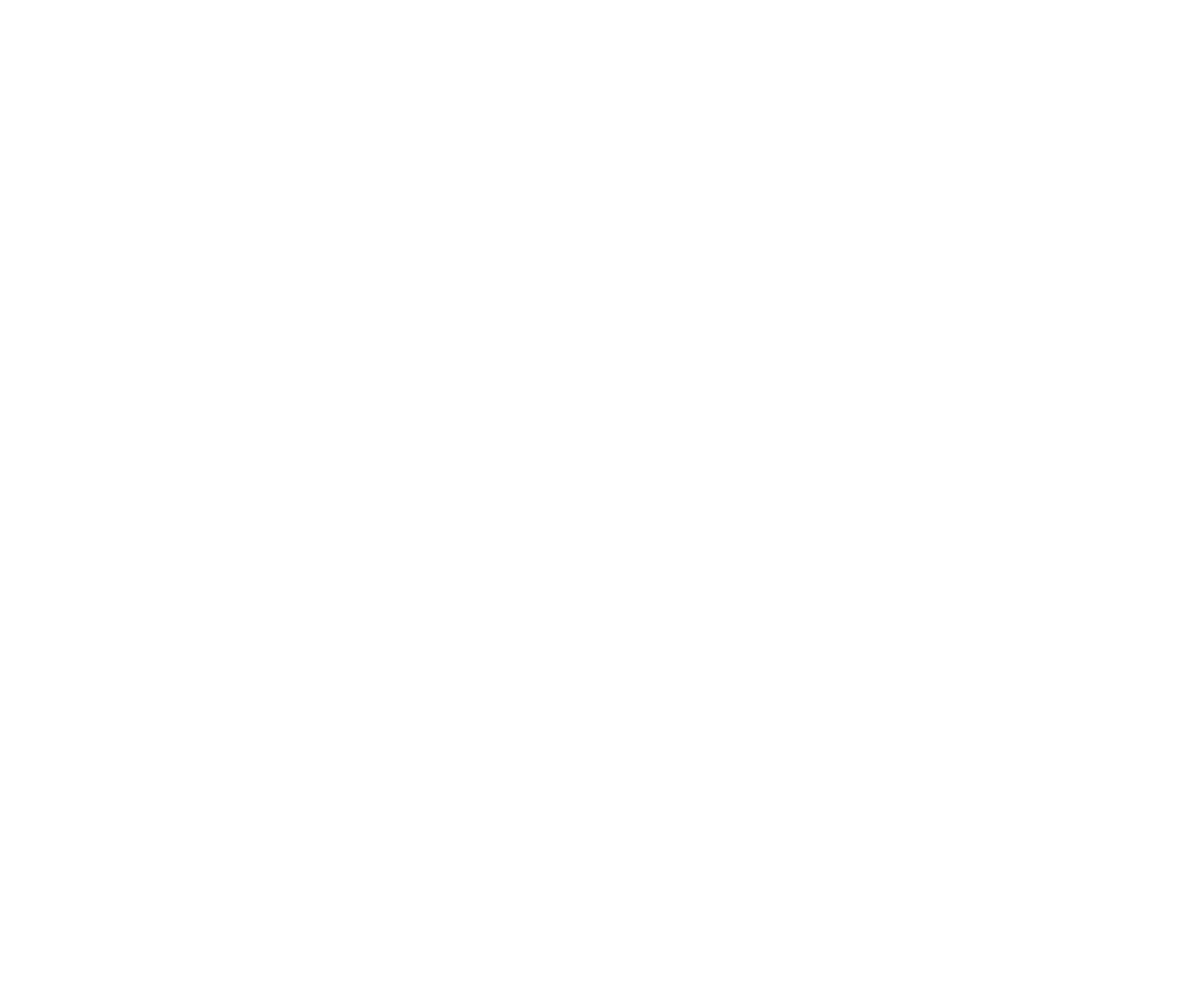
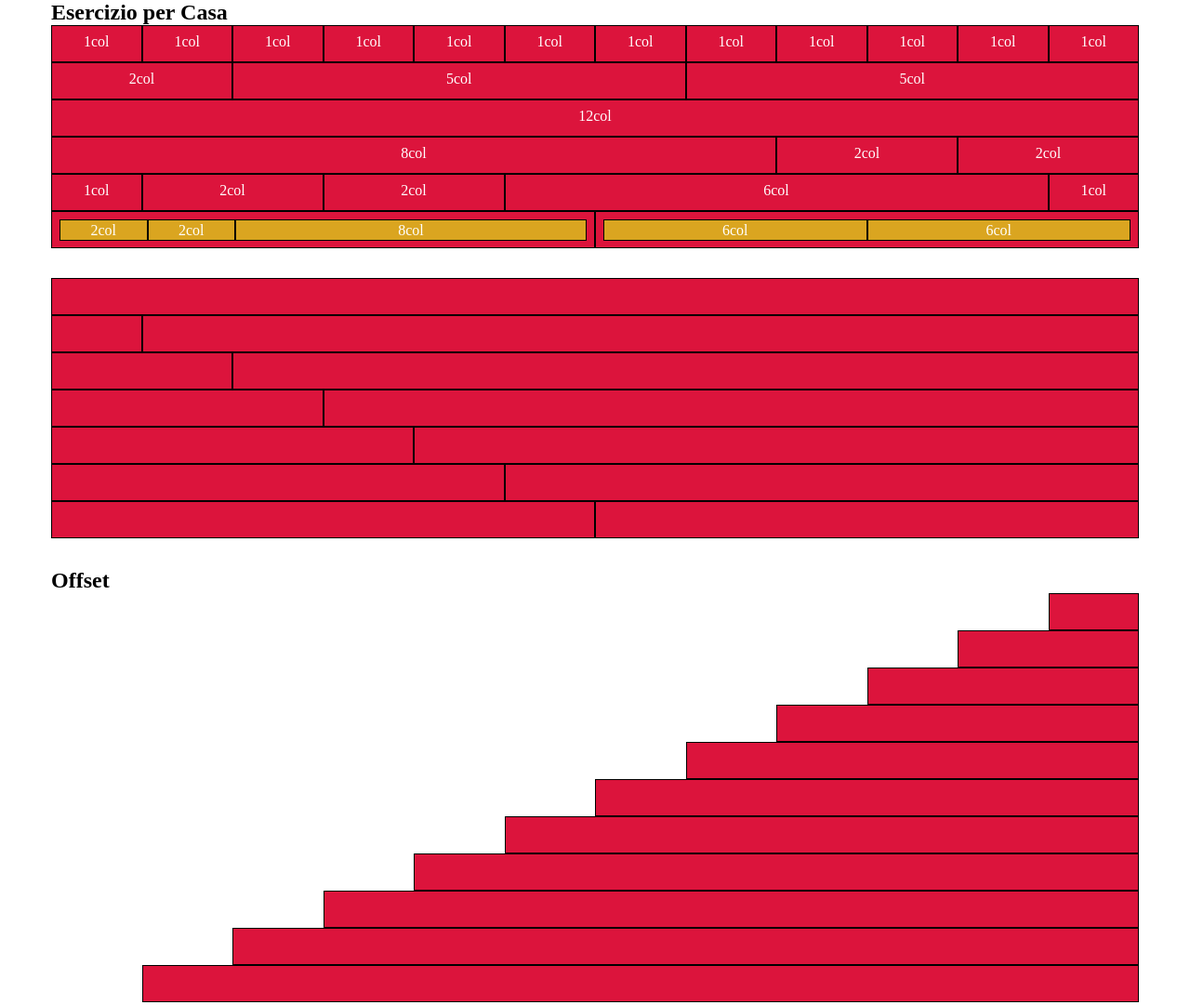
Before and after one commit to reistence/html-css-12bool, a plain HTML site: page index.html in a window 1280 px wide. Shown: the whole page at 93% size. Before the commit the page ends 800 px from the top, so only its background shows below. Drawn offline with Linux system fonts and the light colour scheme.

Commit message:
Esercizio completato

```diff
--- a/css/12bool.css
+++ b/css/12bool.css
@@ -26,8 +26,7 @@
   flex-grow: 1;
   flex-basis: 0;
   max-width: 100%;
-} */
-
+} *xs
 [class*="col-"] {
   flex-grow: 0;
   flex-shrink: 0;
@@ -85,40 +84,40 @@
 }
 
 /* OFFSET XS STYLING */
-.col-sx-offset-1 {
+.col-xs-offset-1 {
   margin-left: calc(100% / 12 * 1);
 }
-.col-sx-offset-2 {
+.col-xs-offset-2 {
   margin-left: calc(100% / 12 * 2);
 }
-.col-sx-offset-3 {
+.col-xs-offset-3 {
   margin-left: calc(100% / 12 * 3);
 }
-.col-sx-offset-4 {
+.col-xs-offset-4 {
   margin-left: calc(100% / 12 * 4);
 }
-.col-sx-offset-5 {
+.col-xs-offset-5 {
   margin-left: calc(100% / 12 * 5);
 }
-.col-sx-offset-6 {
+.col-xs-offset-6 {
   margin-left: calc(100% / 12 * 6);
 }
-.col-sx-offset-7 {
+.col-xs-offset-7 {
   margin-left: calc(100% / 12 * 7);
 }
-sm- .col-sx-offset-8 {
+.col-xs-offset-8 {
   margin-left: calc(100% / 12 * 8);
 }
-.col-sx-offset-9 {
+.col-xs-offset-9 {
   margin-left: calc(100% / 12 * 9);
 }
-.col-sx-offset-10 {
+.col-xs-offset-10 {
   margin-left: calc(100% / 12 * 10);
 }
-.col-sx-offset-11 {
+.col-xs-offset-11 {
   margin-left: calc(100% / 12 * 11);
 }
-.col-sx-offset-12 {
+.col-xs-offset-12 {
   margin-left: calc(100% / 12 * 12);
 }
 
--- a/css/style.css
+++ b/css/style.css
@@ -3,3 +3,24 @@
   margin: 0;
   box-sizing: border-box;
 }
+
+section {
+  margin-bottom: 2em;
+}
+.box {
+  background-color: crimson;
+  height: 40px;
+  border: 1px solid black;
+  color: white;
+  text-align: center;
+  padding: 0.5em;
+}
+.inner-box {
+  background-color: goldenrod;
+  border: 1px solid black;
+  color: white;
+  text-align: center;
+  padding: 0.1em;
+  margin: 0 auto;
+  align-items: center;
+}
--- a/index.html
+++ b/index.html
@@ -10,5 +10,135 @@
     <!-- CUSTUM CSS STYLESHEET -->
     <link rel="stylesheet" href="css/style.css" />
   </head>
-  <body></body>
+  <body>
+    <!-- ES-1 -->
+    <section>
+      <div class="container">
+        <h2>Esercizio per Casa</h2>
+        <div class="row">
+          <div class="box col-xs-1">1col</div>
+          <div class="box col-xs-1">1col</div>
+          <div class="box col-xs-1">1col</div>
+          <div class="box col-xs-1">1col</div>
+          <div class="box col-xs-1">1col</div>
+          <div class="box col-xs-1">1col</div>
+          <div class="box col-xs-1">1col</div>
+          <div class="box col-xs-1">1col</div>
+          <div class="box col-xs-1">1col</div>
+          <div class="box col-xs-1">1col</div>
+          <div class="box col-xs-1">1col</div>
+          <div class="box col-xs-1">1col</div>
+        </div>
+        <div class="row">
+          <div class="box col-xs-2">2col</div>
+          <div class="box col-xs-5">5col</div>
+          <div class="box col-xs-5">5col</div>
+        </div>
+        <div class="row">
+          <div class="box col-xs-12">12col</div>
+        </div>
+        <div class="row">
+          <div class="box col-xs-8">8col</div>
+          <div class="box col-xs-2">2col</div>
+          <div class="box col-xs-2">2col</div>
+        </div>
+        <div class="row">
+          <div class="box col-xs-1">1col</div>
+          <div class="box col-xs-2">2col</div>
+          <div class="box col-xs-2">2col</div>
+          <div class="box col-xs-6">6col</div>
+          <div class="box col-xs-1">1col</div>
+        </div>
+        <div class="row">
+          <div class="box col-xs-6">
+            <div class="row">
+              <div class="inner-box col-xs-2">2col</div>
+              <div class="inner-box col-xs-2">2col</div>
+              <div class="inner-box col-xs-8">8col</div>
+            </div>
+          </div>
+          <div class="box col-xs-6">
+            <div class="row">
+              <div class="inner-box col-xs-6">6col</div>
+              <div class="inner-box col-xs-6">6col</div>
+            </div>
+          </div>
+        </div>
+      </div>
+    </section>
+    <!-- /ES-1 -->
+    <!-- ES-2 -->
+    <section>
+      <div class="container">
+        <div class="row">
+          <div class="box col-xs-12"></div>
+        </div>
+        <div class="row">
+          <div class="box col-xs-1"></div>
+          <div class="box col-xs-11"></div>
+        </div>
+        <div class="row">
+          <div class="box col-xs-2"></div>
+          <div class="box col-xs-10"></div>
+        </div>
+        <div class="row">
+          <div class="box col-xs-3"></div>
+          <div class="box col-xs-9"></div>
+        </div>
+        <div class="row">
+          <div class="box col-xs-4"></div>
+          <div class="box col-xs-8"></div>
+        </div>
+        <div class="row">
+          <div class="box col-xs-5"></div>
+          <div class="box col-xs-7"></div>
+        </div>
+        <div class="row">
+          <div class="box col-xs-6"></div>
+          <div class="box col-xs-6"></div>
+        </div>
+      </div>
+    </section>
+    <!-- /ES-2 -->
+    <!-- ES-3 -->
+    <section>
+      <div class="container">
+        <h2>Offset</h2>
+        <div class="row">
+          <div class="box col-xs-1 col-xs-offset-11"></div>
+        </div>
+        <div class="row">
+          <div class="box col-xs-2 col-xs-offset-10"></div>
+        </div>
+        <div class="row">
+          <div class="box col-xs-3 col-xs-offset-9"></div>
+        </div>
+        <div class="row">
+          <div class="box col-xs-4 col-xs-offset-8"></div>
+        </div>
+        <div class="row">
+          <div class="box col-xs-5 col-xs-offset-7"></div>
+        </div>
+        <div class="row">
+          <div class="box col-xs-6 col-xs-offset-6"></div>
+        </div>
+        <div class="row">
+          <div class="box col-xs-7 col-xs-offset-5"></div>
+        </div>
+        <div class="row">
+          <div class="box col-xs-8 col-xs-offset-4"></div>
+        </div>
+        <div class="row">
+          <div class="box col-xs-9 col-xs-offset-3"></div>
+        </div>
+        <div class="row">
+          <div class="box col-xs-10 col-xs-offset-2"></div>
+        </div>
+        <div class="row">
+          <div class="box col-xs-11 col-xs-offset-1"></div>
+        </div>
+      </div>
+    </section>
+    <!-- /ES-3 -->
+  </body>
 </html>
```
